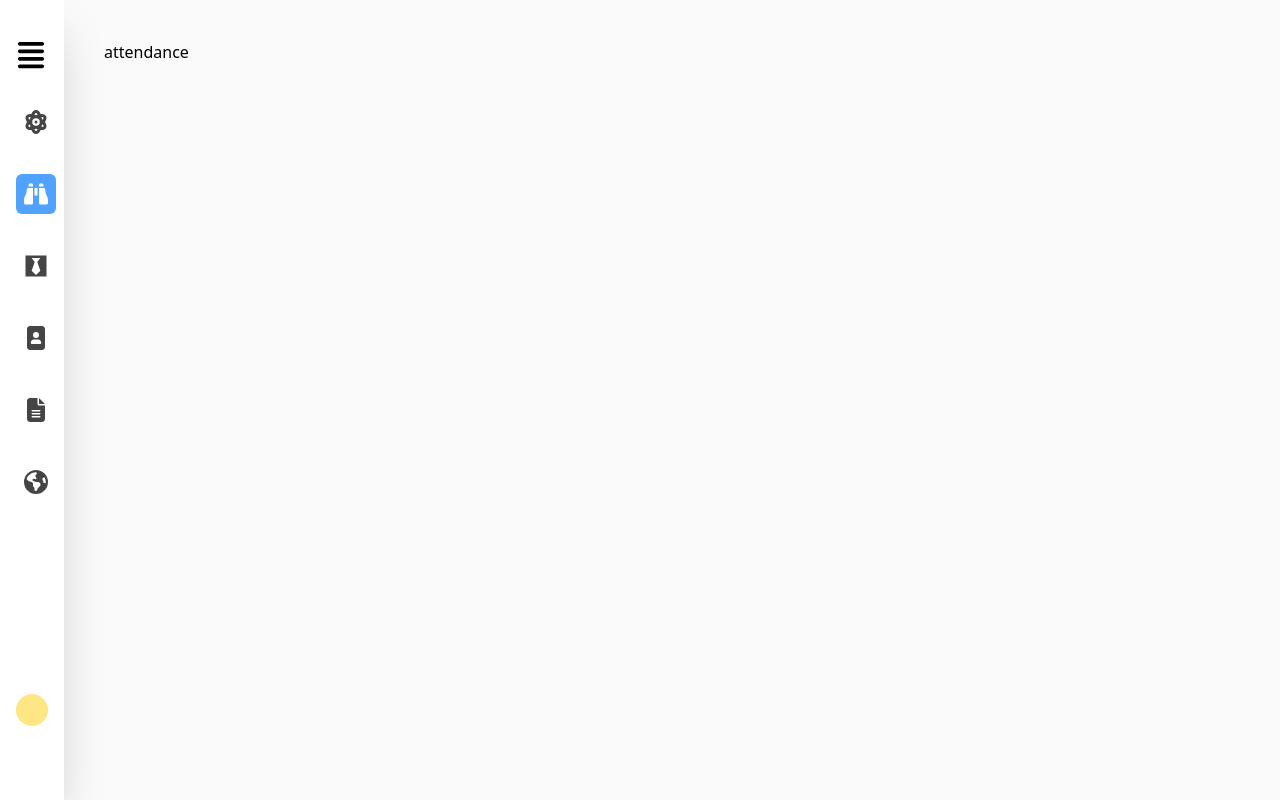
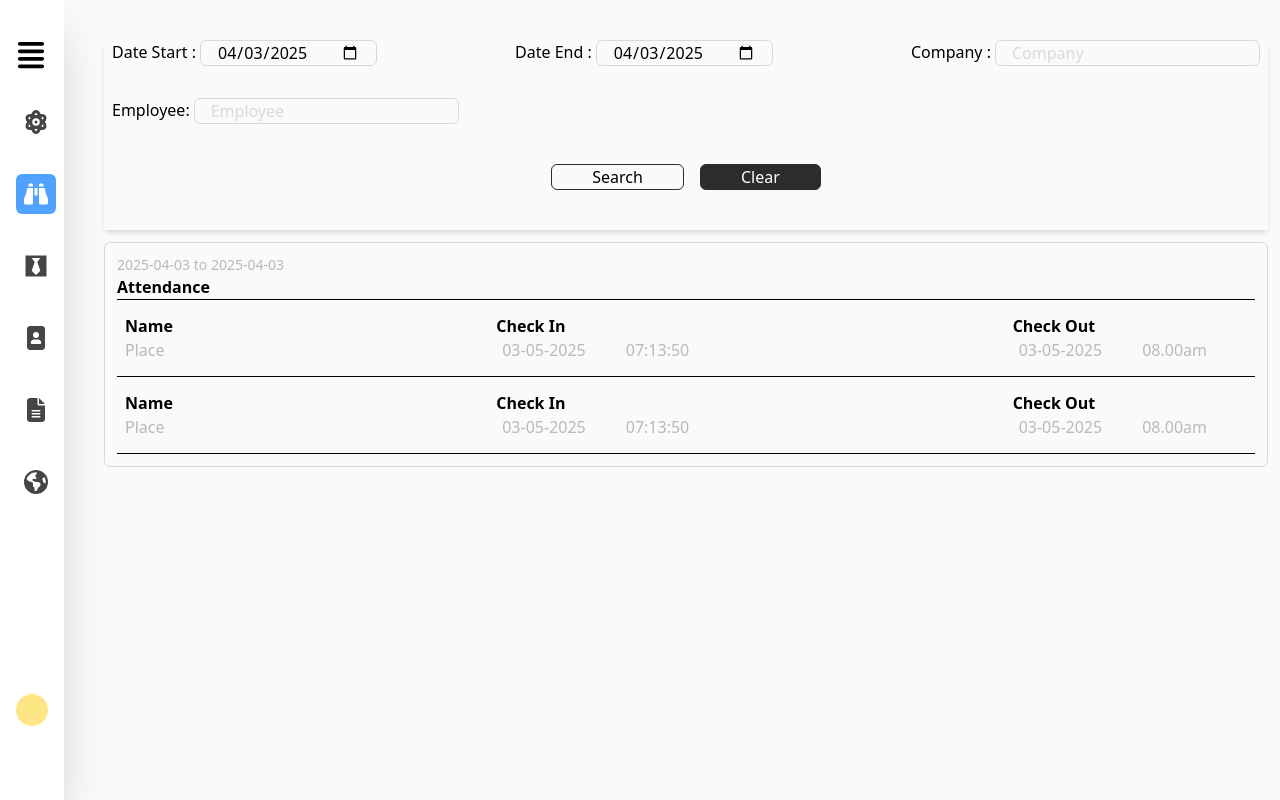
Before and after one commit to chrishmika/SecurityFirm, a React (Vite) app in the folder Client/: page /dashboard/admindashboard/attendance in a window 1280 px wide. Built offline with nearby package versions, Linux system fonts and the light colour scheme.

Commit message:
Changes to be committed: 	modified:   Client/src/App.jsx 	new file:   Client/src/Components/AdminDashboard/AttendanceCard.jsx 	modified:   Client/src/Components/AdminDashboard/AttendanceView.jsx 	modified:   Client/src/Pages/AdminPages/Admin.jsx 	modified:   Client/src/Pages/UserPages/SignIn.jsx

```diff
--- /dev/null
+++ b/Client/src/Components/AdminDashboard/AttendanceCard.jsx
@@ -0,0 +1,102 @@
+import React, { useState } from "react";
+
+const inputFieldStyle = "border-1 rounded-md px-4 border-[#D9D9D9] placeholder:text-[#D9D9D9]";
+//need to cahne values when it taken from database
+const AttendanceCard = () => {
+  const [startDate, setStartDate] = useState(new Date().toISOString().split("T")[0]);
+  const [endDate, setEndDate] = useState(new Date().toISOString().split("T")[0]);
+  const [startTime, setStartTime] = useState(new Date().toISOString().split("T")[1].split(".")[0]);
+  const [endTime, setEndTime] = useState(new Date().toISOString().split("T")[1].split(".")[0]);
+  const [company, setCompany] = useState("White House PLC");
+  const [employee, setEmployee] = useState("Shehan Chrishmika");
+  const [id, setId] = useState("200101540452");
+
+  const [editInterface, setEditInterface] = useState(false);
+  const editHandeler = () => {
+    setEditInterface(true);
+    console.log("edit interface");
+  };
+  return (
+    <React.Fragment>
+      <div className={` flex md:justify-between justify-normal my-1.5 flex-col md:flex-row hover:bg-[#e9e9e9] hover:cursor-pointer p-2`} onClick={editHandeler}>
+        <div className="flex flex-col pr-10">
+          <span className="font-bold">{`Name`}</span>
+          <span className="text-[#b9b9b9]">{`Place`}</span>
+        </div>
+        <div className="flex flex-col">
+          <span className="font-bold">{`Check In`}</span>
+          <span className="flex gap-10 md:pr-10 text-[#b9b9b9] pl-1.5">
+            <span>{`03-05-2025`}</span>
+            <span>{startTime}</span>
+          </span>
+        </div>
+        <div className="flex flex-col">
+          <span className="font-bold">{`Check Out`}</span>
+          <span className="flex gap-10 md:pr-10 text-[#b9b9b9] pl-1.5">
+            <span>{`03-05-2025`}</span>
+            <span>{`08.00am`}</span>
+          </span>
+        </div>
+      </div>
+      <hr />
+      {/**edit screen */}
+      <div className={` fixed inset-0  bg-none backdrop-blur-xs ${editInterface ? "flex" : "hidden"}`}>
+        <div className={`p-8  flex flex-col fixed inset-0 bg-black bg-opacity-50 items-center justify-center rounded-2xl text-white w-fit h-fit mx-auto my-auto ${editInterface ? "flex" : "hidden"}`}>
+          <span className="md:block hidden h-26 w-26 bg-amber-50 rounded-full"></span>
+          <div className="flex flex-col">
+            <span>
+              <input type="text" className={`border-1 rounded-md px-2 my-1 border-[#ffffff22]`} value={employee} onChange={(e) => setEmployee(e.target.value)} />
+            </span>
+            <span>
+              <input type="text" className={`border-1 rounded-md px-2 my-1 border-[#ffffff22]`} value={id} onChange={(e) => setId(e.target.value)} />
+            </span>
+            <span>
+              <input type="text" className={`border-1 rounded-md px-2 my-1 border-[#ffffff22]`} value={company} onChange={(e) => setCompany(e.target.value)} />
+            </span>
+          </div>
+          <div className="flex gap-8 flex-col md:flex-row">
+            <div className="flex flex-col gap-5 mt-5">
+              <span>Check in -</span>
+              <span>
+                Date: <input type="date" className={inputFieldStyle} value={startDate} onChange={(e) => setStartDate(e.target.value)} />
+              </span>
+              <span>
+                Time: <input type="time" className={inputFieldStyle} value={startTime} onChange={(e) => setStartTime(e.target.value)} />
+              </span>
+            </div>
+            <div className="flex flex-col  gap-5 mt-5">
+              <span>Check Out -</span>
+              <span>
+                Date: <input type="date" className={inputFieldStyle} value={endDate} onChange={(e) => setEndDate(e.target.value)} />
+              </span>
+              <span>
+                Time: <input type="time" className={inputFieldStyle} value={endTime} onChange={(e) => setEndTime(e.target.value)} />
+              </span>
+            </div>
+          </div>
+          <div className="flex flex-wrap gap-5">
+            <button
+              onClick={() => {
+                // alert("Do You want To Edit");
+                setEditInterface(false);
+              }}
+              className="bg-white text-black font-bold w-20 rounded-md mx-auto my-5 hover:cursor-pointer"
+            >
+              Save
+            </button>
+            <button
+              onClick={() => {
+                setEditInterface(false);
+              }}
+              className="bg-white text-black font-bold w-20 rounded-md mx-auto my-5 hover:cursor-pointer"
+            >
+              Close
+            </button>
+          </div>
+        </div>
+      </div>
+    </React.Fragment>
+  );
+};
+
+export default AttendanceCard;
--- a/Client/src/Components/AdminDashboard/AttendanceView.jsx
+++ b/Client/src/Components/AdminDashboard/AttendanceView.jsx
@@ -1,7 +1,115 @@
-import React from "react";
+import { useState } from "react";
+import AttendanceCard from "./AttendanceCard";
 
 const AttendanceView = () => {
-  return <div>attendance</div>;
+  const [startDate, setStartDate] = useState(new Date().toISOString().split("T")[0]);
+  const [endDate, setEndDate] = useState(new Date().toISOString().split("T")[0]);
+
+  const [company, setCompany] = useState("");
+  const [employee, setEmployee] = useState("");
+
+  const submitHandeler = (e) => {
+    e.preventDefault();
+    try {
+      const response = "d";
+    } catch (error) {
+      console.log(error);
+    }
+  };
+
+  //styles
+  const buttonStyle = "border-1 border-[#2C2C2C] rounded-md px-10 hover:cursor-pointer hover:bg-blue-500 hover:border-blue-500";
+  const inputFieldStyle = "border-1 rounded-md px-4 border-[#D9D9D9] placeholder:text-[#D9D9D9]";
+
+  return (
+    <div>
+      <div className="shadow-md px-2 mb-3">
+        <form onSubmit={submitHandeler}>
+          <div className="flex md:gap-8 gap-2 flex-wrap justify-between w-full sm:items-center ">
+            <div className="flex md:flex-row flex-col gap-1">
+              <label>Date Start : </label>
+              <input
+                type="date"
+                name="startDate"
+                value={startDate}
+                onChange={(e) => {
+                  setStartDate(e.target.value);
+                }}
+                className={inputFieldStyle}
+              />
+            </div>
+            <div className="flex md:flex-row flex-col gap-1">
+              <label>Date End : </label>
+              <input
+                type="date"
+                name=""
+                value={endDate}
+                onChange={(e) => {
+                  setEndDate(e.target.value);
+                }}
+                className={inputFieldStyle}
+              />
+            </div>
+            <div className="flex md:flex-row flex-col gap-1">
+              <label>Company : </label>
+              <input
+                type="text"
+                name="company"
+                value={company}
+                onChange={(e) => {
+                  setCompany(e.target.value);
+                }}
+                placeholder="Company"
+                className={inputFieldStyle}
+              />
+            </div>
+            <div className="flex md:flex-row flex-col gap-1">
+              <label>Employee: </label>
+              <input
+                type="text"
+                name="employee"
+                value={employee}
+                onChange={(e) => {
+                  setEmployee(e.target.value);
+                }}
+                placeholder="Employee"
+                className={inputFieldStyle}
+              />
+            </div>
+          </div>
+          <div className="flex gap-4 items-center sm:justify-center py-10">
+            <button type="submit" className={` ${buttonStyle} hover:text-white`}>
+              Search
+            </button>
+            <button
+              onClick={() => {
+                setStartDate(new Date().toISOString().split("T")[0]);
+                setEndDate(new Date().toISOString().split("T")[0]);
+                setCompany("");
+                setEmployee("");
+              }}
+              className={`${buttonStyle} bg-[#2C2C2C] text-white`}
+            >
+              Clear
+            </button>
+          </div>
+        </form>
+      </div>
+      <div>
+        <div className="border-1 border-[#D9D9D9] rounded-md p-3 flex flex-col">
+          <span className="text-[#b9b9b9] text-sm">
+            {startDate} to {endDate}
+          </span>
+          <span className="font-bold">Attendance</span> <hr />
+          <div>
+            <AttendanceCard />
+            <AttendanceCard />
+            {/**need to map with real data */}
+          </div>
+        </div>
+      </div>
+    </div>
+  );
 };
 
 export default AttendanceView;
--- a/Client/src/Pages/AdminPages/Admin.jsx
+++ b/Client/src/Pages/AdminPages/Admin.jsx
@@ -3,16 +3,16 @@ import Navigation from "../../Components/AdminDashboard/Navigation";
 
 const Admin = () => {
   return (
-    <div className="grid h-[100vh] grid-cols-[auto_1fr]  bg-[#00000005]">
+    <div className="grid h-screen grid-cols-[auto_1fr]  bg-[#00000005]">
       {/* Sidebar */}
-      <div className="w-auto grid md:relative absolute">
+      <aside className="w-auto grid md:relative absolute">
         <Navigation />
-      </div>
+      </aside>
 
       {/* Main Content */}
-      <div className="flex-1 p-10 md:pl-10 pl-20 overflow-y-auto flex flex-col items-start justify-start">
+      <main className="flex-1 py-10 md:pl-10 pl-18 pr-3 overflow-y-auto flex flex-col items-start justify-start">
         <Outlet />
-      </div>
+      </main>
     </div>
   );
 };
--- a/Client/src/Pages/UserPages/SignIn.jsx
+++ b/Client/src/Pages/UserPages/SignIn.jsx
@@ -33,13 +33,13 @@ const SignIn = () => {
       });
 
       if (response.status == 200) {
-        localStorage.setItem("user", response.data.token);
+        localStorage.setItem("user", JSON.stringify(response.data));
         console.log(response.data);
         if (response.data.role == "admin") {
-          navigate("/dashboard/admindashboard/dashboard");
+          // navigate("/dashboard/admindashboard/dashboard");
         }
         if (response.data.role == "user") {
-          navigate("/user");
+          // navigate("/user");
         }
         return;
       } else {
```
Also changed, not shown: Client/src/App.jsx (+4 -4 lines).
